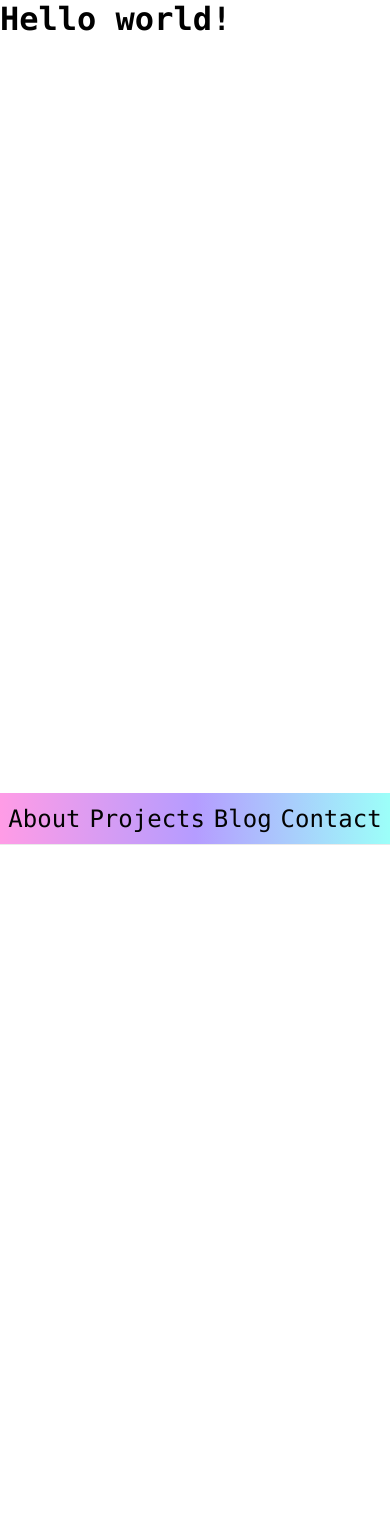
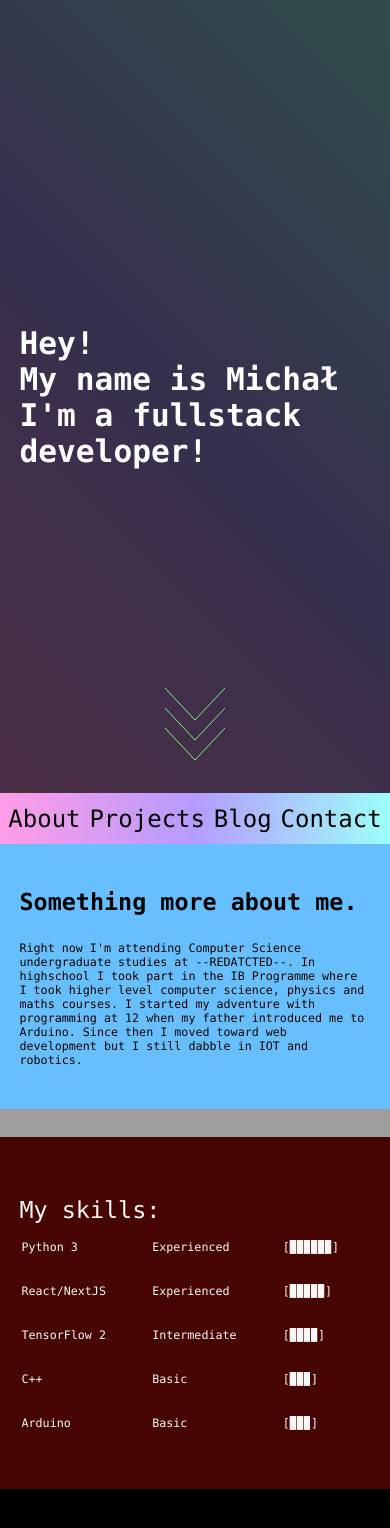
Before and after one commit to lrajzer/Personal-Site-Next, a Next.js app in the folder personal-site/: page / in a window 390 px wide. Shown: the top 1528 px of the page. Before the commit the page ends 909 px from the top, so only its background shows below. Built offline with nearby package versions, Linux system fonts and the light colour scheme; grey boxes are pictures that could not be loaded.

Commit message:
Added styling and fixed some bugs

```diff
--- a/personal-site/pages/index.js
+++ b/personal-site/pages/index.js
@@ -1,20 +1,72 @@
-import Head from 'next/head'
-import styles from '../styles/Home.module.css'
-import Layout from '../components/Layout'
-
+import styles from "../styles/Home.module.css";
+import Layout from "../components/Layout";
 
 export default function Home() {
   return (
-    <>
-      <Head>
-        <title>Create Next App</title>
-        <meta name="description" content="Generated by create next app" />
-        <link rel="icon" href="/favicon.ico" />
-      </Head>
-      <Layout>
-        <h1>Hello world!</h1>
-      </Layout>
-      <footer className={styles.footer}></footer>
-    </>
+    <Layout title="About Michal Rajzer">
+      <div className={styles.contentBlockOne}>
+        <div className={styles.nameHeader}>
+          <div style={{ padding: 0, margin: 0 }}>
+            <h1>Hey!</h1>
+            <h1>My name is Michał</h1>
+            <h1>I'm a fullstack developer!</h1>
+          </div>
+        </div>
+        <svg className={styles.arrows}>
+          <path className={styles.a1} d="M0 0 L30 32 L60 0"></path>
+          <path className={styles.a2} d="M0 20 L30 52 L60 20"></path>
+          <path className={styles.a3} d="M0 40 L30 72 L60 40"></path>
+        </svg>
+        <div className={`${styles.spacer} ${styles.spacerOne}`}></div>
+      </div>
+      <div>
+        <div className={`${styles.textBlock} ${styles.textOne}`}>
+          <h2 className={styles.headTwo}>Something more about me.</h2>
+          <p>
+            Right now I'm attending Computer Science undergraduate studies at
+            --REDATCTED--. In highschool I took part in the IB Programme where I
+            took higher level computer science, physics and maths courses. I
+            started my adventure with programming at 12 when my father
+            introduced me to Arduino. Since then I moved toward web development
+            but I still dabble in IOT and robotics.
+          </p>
+        </div>
+        <div className={`${styles.spacer} ${styles.spacerTwo}`}></div>
+        <div>
+          <div className={`${styles.textBlock} ${styles.textTwo}`}>
+            <table className={styles.skillList}>
+              <caption className={styles.skillCaption}>My skills:</caption>
+              <tbody>
+                <tr className={styles.skillItem}>
+                  <td className={styles.skill}>Python 3</td>
+                  <td className={styles.skill}>Experienced</td>
+                  <td className={styles.skill}>[▉▉▉▉▉▉]</td>
+                </tr>
+                <tr className={styles.skillItem}>
+                  <td className={styles.skill}>React/NextJS</td>
+                  <td className={styles.skill}>Experienced</td>
+                  <td className={styles.skill}>[▉▉▉▉▉]</td>
+                </tr>
+                <tr className={styles.skillItem}>
+                  <td className={styles.skill}>TensorFlow 2</td>
+                  <td className={styles.skill}>Intermediate</td>
+                  <td className={styles.skill}>[▉▉▉▉]</td>
+                </tr>
+                <tr className={styles.skillItem}>
+                  <td className={styles.skill}>C++</td>
+                  <td className={styles.skill}>Basic</td>
+                  <td className={styles.skill}>[▉▉▉]</td>
+                </tr>
+                <tr className={styles.skillItem}>
+                  <td className={styles.skill}>Arduino</td>
+                  <td className={styles.skill}>Basic</td>
+                  <td className={styles.skill}>[▉▉▉]</td>
+                </tr>
+              </tbody>
+            </table>
+          </div>
+        </div>
+      </div>
+    </Layout>
   );
 }
--- a/personal-site/styles/Home.module.css
+++ b/personal-site/styles/Home.module.css
@@ -1,129 +1,194 @@
-.container {
-  padding: 0 2rem;
+.content {
+  color: rgb(247, 247, 247);
 }
 
-.main {
-  min-height: 100vh;
-  padding: 4rem 0;
-  flex: 1;
+.nameHeader {
   display: flex;
-  flex-direction: column;
-  justify-content: center;
+  justify-content: left;
   align-items: center;
+  margin: auto;
 }
 
-.footer {
-  display: flex;
-  flex: 1;
-  padding: 2rem 0;
-  border-top: 1px solid #eaeaea;
-  justify-content: center;
-  align-items: center;
+.arrows {
+	width: 60px;
+	height: 72px;
+	position: absolute;
+	left: 50%;
+	margin-left: -30px;
+	bottom: 5vh;
+}
+@keyframes arrow
+{
+0% {opacity:0}
+40% {opacity:1}
+80% {opacity:0}
+100% {opacity:0}
 }
 
-.footer a {
-  display: flex;
-  justify-content: center;
-  align-items: center;
-  flex-grow: 1;
+@-webkit-keyframes arrow /*Safari and Chrome*/
+{
+0% {opacity:0}
+40% {opacity:1}
+80% {opacity:0}
+100% {opacity:0}
 }
 
-.title a {
-  color: #0070f3;
-  text-decoration: none;
+.arrows path.a1 {
+	animation-delay:-2s;
+	-webkit-animation-delay:-2s;
 }
 
-.title a:hover,
-.title a:focus,
-.title a:active {
-  text-decoration: underline;
+.arrows path.a2 {
+	animation-delay:-1s;
+	-webkit-animation-delay:-1s;
 }
 
-.title {
-  margin: 0;
-  line-height: 1.15;
-  font-size: 4rem;
+.arrows path.a3 {
+	animation-delay:0s;
+	-webkit-animation-delay:0s;
+}
+.arrows path {
+	stroke: #75f37f;
+	fill: transparent;
+	stroke-width: 1px;
+	animation: arrow 3s infinite;
+	-webkit-animation: arrow 3s infinite;
 }
 
-.title,
-.description {
-  text-align: center;
+.spacer {
+  aspect-ratio: 1440/100;
+  width:100%;
+  background-repeat: no-repeat;
+  background-position: center;
+  background-size: cover;
 }
 
-.description {
-  margin: 4rem 0;
-  line-height: 1.5;
-  font-size: 1.5rem;
+.spacerOne {
+  background-image: url('../public/imgs/trans1.svg')
 }
 
-.code {
-  background: #fafafa;
-  border-radius: 5px;
-  padding: 0.75rem;
-  font-size: 1.1rem;
-  font-family: Menlo, Monaco, Lucida Console, Liberation Mono, DejaVu Sans Mono,
-    Bitstream Vera Sans Mono, Courier New, monospace;
+.spacerTwo {
+  background-image: url('../public/imgs/trans2.svg')
 }
 
-.grid {
-  display: flex;
-  align-items: center;
-  justify-content: center;
-  flex-wrap: wrap;
-  max-width: 800px;
+.textBlock {
+  padding-top: 5vh;
+  padding-left: 5vw;
+  padding-right: 5vw;
+  padding-bottom: 5vh;
 }
 
-.card {
-  margin: 1rem;
-  padding: 1.5rem;
-  text-align: left;
-  color: inherit;
-  text-decoration: none;
-  border: 1px solid #eaeaea;
-  border-radius: 10px;
-  transition: color 0.15s ease, border-color 0.15s ease;
-  max-width: 300px;
+.textOne {
+  background-color: #68bfff;
+  color: #030303;
 }
 
-.card:hover,
-.card:focus,
-.card:active {
-  color: #0070f3;
-  border-color: #0070f3;
+.textTwo {
+  background-color: #470500;
+  color: rgb(247, 247, 247);
 }
 
-.card h2 {
-  margin: 0 0 1rem 0;
-  font-size: 1.5rem;
+.contentBlockOne {
+  background: linear-gradient(45deg, rgb(77, 47, 69) 0%, rgb(54, 47, 77) 50%, rgb(47, 77, 75) 100%);
 }
 
-.card p {
-  margin: 0;
-  font-size: 1.25rem;
-  line-height: 1.5;
+.headTwo {
+  padding-top: 3vh;
+  padding-bottom: 3vh;
 }
 
-.logo {
-  height: 1em;
-  margin-left: 0.5rem;
+.skillList {
+  width: 100%;
+  margin-top: 2vh;
 }
 
-@media (max-width: 600px) {
-  .grid {
-    width: 100%;
-    flex-direction: column;
+.skillCaption {
+  text-align: left;
+  font-size: 2em;
+}
+
+.skillItem {
+  width:100%;
+  height: 5vh;
+  text-align: justify;
+}
+
+.skill {
+  margin-top: auto;
+  margin-bottom: auto;
+  margin-left: 2rem;
+}
+
+@media screen and (max-width: 1000px) {
+  .textBlock {
+    font-size: 3vw;
+  }
+
+  .headTwo {
+    font-size: 2em;
+  }
+
+  .nameHeader {
+    height: 94vh;
+    padding-left: 5vw;
+    font-size: 4vw;
+  }
+
+  .content {
+    margin-bottom: 6vh;
+    min-height: 94vh;
+  }
+  .arrows {
+    bottom: 10vh;
   }
 }
 
-@media (prefers-color-scheme: dark) {
-  .card,
-  .footer {
-    border-color: #222;
+@media screen and (min-width: 1000px) and (max-width: 1500px) {
+  .textBlock {
+    font-size: 2vw;
   }
-  .code {
-    background: #111;
+
+  .headTwo {
+    font-size: 4.5vw;
   }
-  .logo img {
-    filter: invert(1);
+
+  .nameHeader {
+    height: 95vh;
+    padding-left: 5vw;
+    font-size: 2.2vw;
   }
+
+  .content {
+    padding-bottom: 0;
+    padding-top: 6vh;
+    min-height: 94vh;
+  }
+  .skillList {
+  width:70%;
 }
+}
+
+@media screen and (min-width: 1500px) {
+  .textBlock {
+    font-size: 2vw;
+  }
+
+  .headTwo {
+    font-size: 2em;
+  }
+
+  .nameHeader {
+    height: 96vh;
+    padding-left: 6vw;
+    font-size: 2.2vw;
+  }
+
+  .content {
+    padding-top: 9vh;
+    padding-bottom: 0;
+    min-height: 91vh;
+  }
+  .skillList {
+  width:70%;
+}
+}
--- a/personal-site/styles/globals.css
+++ b/personal-site/styles/globals.css
@@ -18,14 +18,12 @@ a {
   padding: 0;
 }
 
-@media (prefers-color-scheme: dark) {
 html {
   color-scheme: dark;
 }
 body {
   color: white;
   background: black;
-  }
 }
 
 ul,
```
Also changed, not shown: personal-site/styles/Projects.module.css (added). Lines whose indentation alone changed are shown as unchanged.
